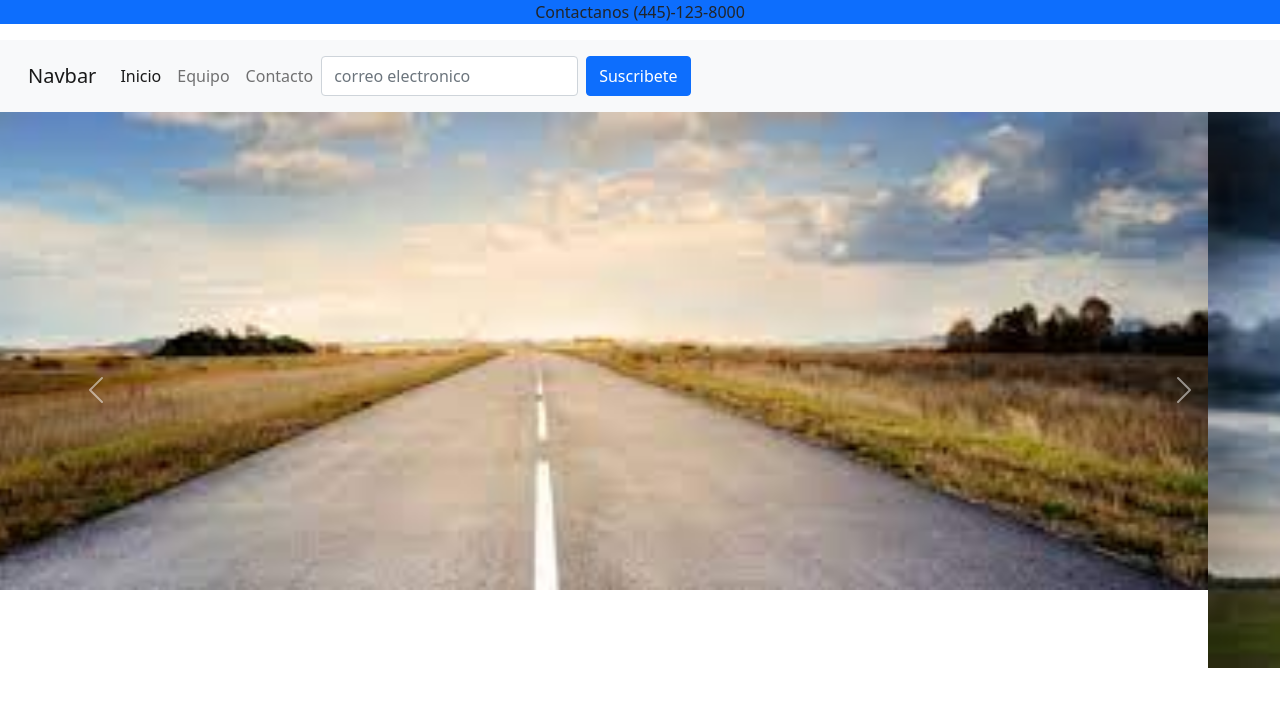
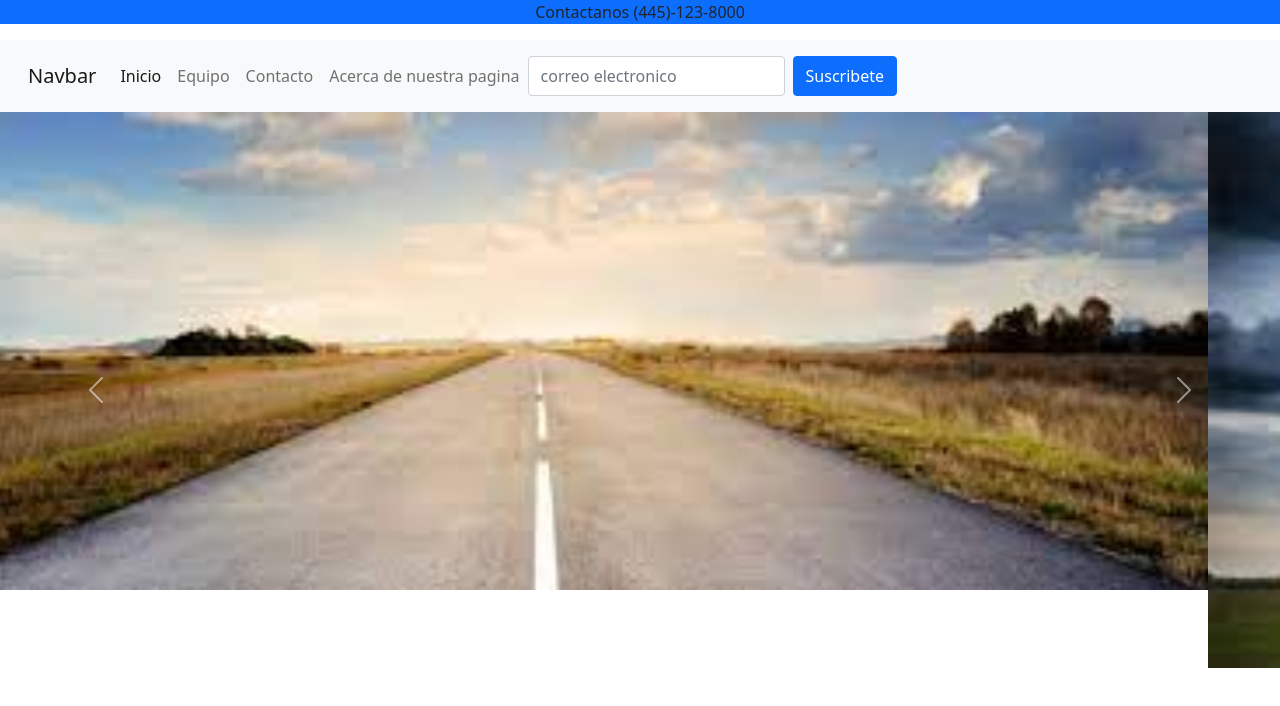
Before and after one commit to ugto/Pagina, a plain HTML site: page index.html in a window 1280 px wide. Drawn offline with nearby package versions, Linux system fonts and the light colour scheme.

Commit message:
Agregar otra lista

```diff
--- a/index.html
+++ b/index.html
@@ -32,6 +32,9 @@
               </li>
               <li class="nav-item">
                 <a class="nav-link" href="#">Contacto</a>
+              </li>
+              <li class="nav-item">
+                <a class="nav-link" href="#">Acerca de nuestra pagina</a>
               </li>
 
             <form class="d-flex">
```
